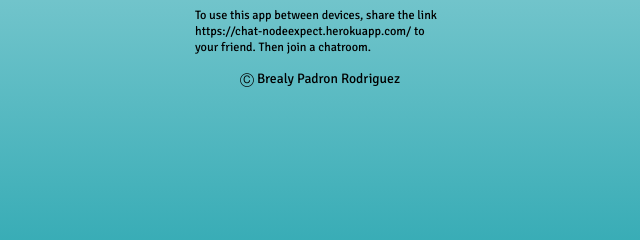
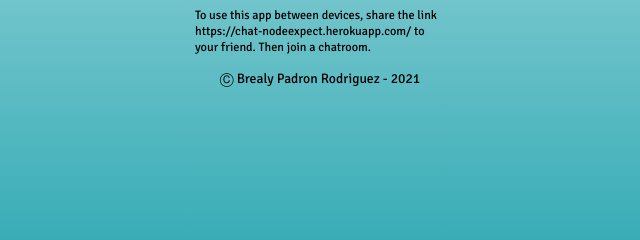
Before and after one commit to NigarumOvum/StreamChat-Node, a website: page public/index.html in a window 1280 px wide. Shown: the part 522-762 px from the top of the page, 320-960 px from the left. Drawn offline with Linux system fonts and the light colour scheme.

Commit message:
Update index.html

```diff
--- a/public/index.html
+++ b/public/index.html
@@ -32,6 +32,6 @@
 
   </div>
   <span class='instruction'>To use this app between devices, share the link <span class='link'>https://chat-nodeexpect.herokuapp.com/</span> to your friend.  Then join a chatroom.</span>
-  <p class='copyright'> &#9400; Brealy Padron Rodriguez</p>
+  <p class='copyright'> &#9400; Brealy Padron Rodriguez - 2021</p>
 </body>
 </html>
```
